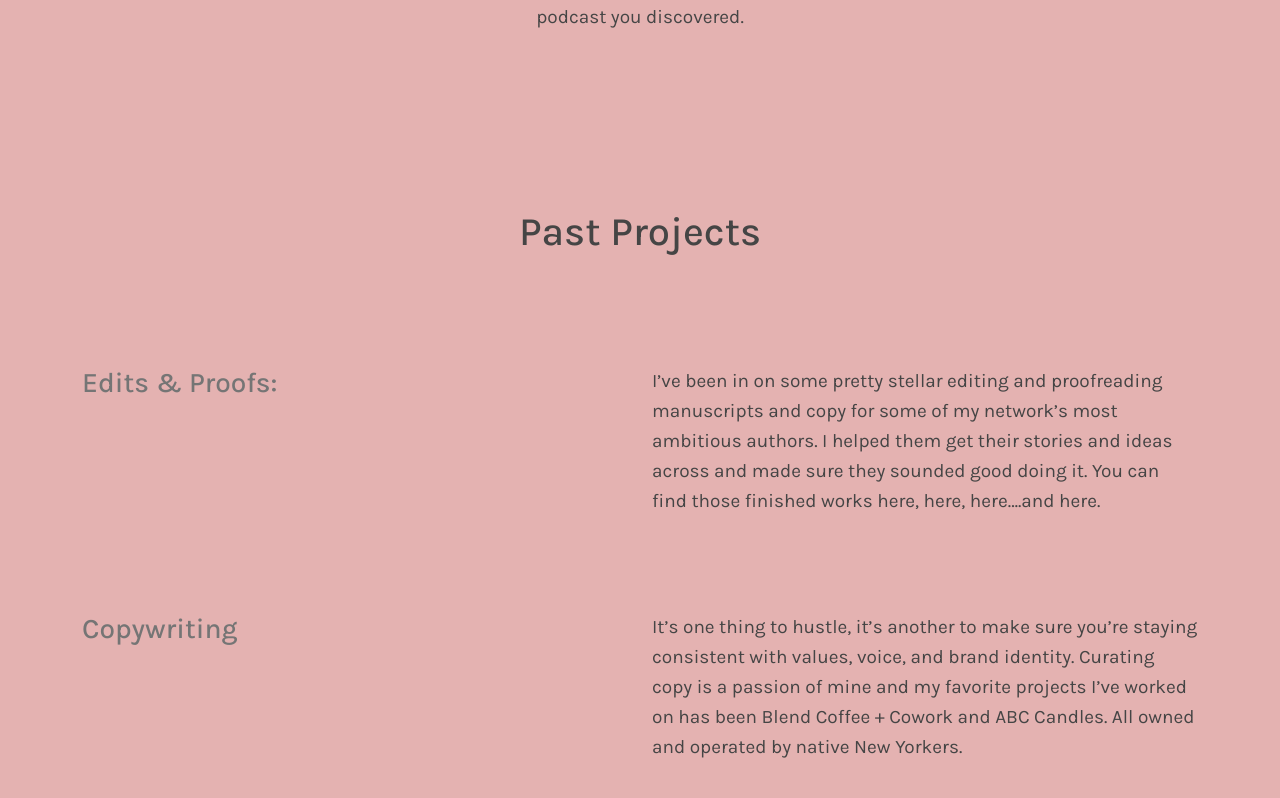
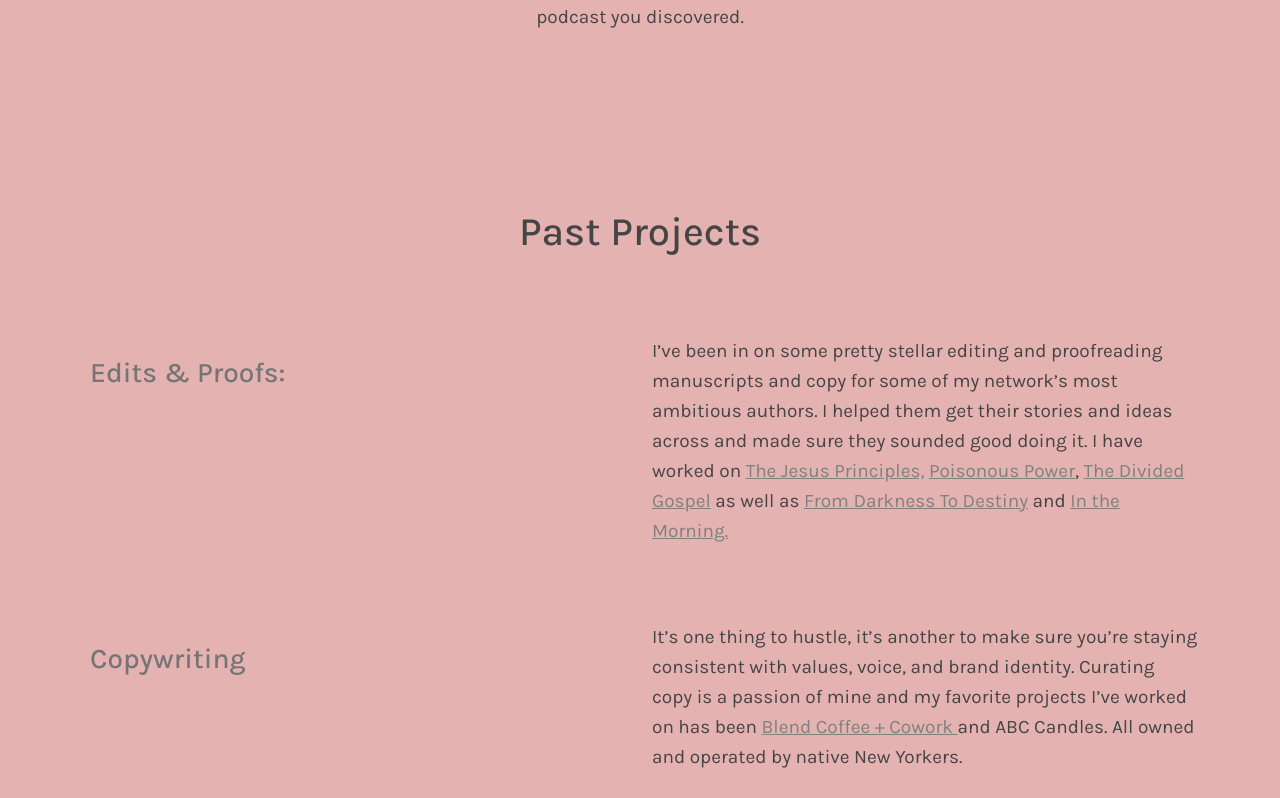
Before and after one commit to Kaitlyn-Lynette/Kathys-Portfolio, a React (Create React App) app: page /portfolio in a window 1280 px wide. Shown: the part 442-1240 px from the top of the page. Built offline with nearby package versions, Linux system fonts and the light colour scheme.

Commit message:
Added the links

```diff
--- a/src/App.css
+++ b/src/App.css
@@ -554,20 +554,36 @@ a.nav-link {
 }
 
 
+@media only screen and (max-width: 640px) {
+  p {
+    font-size: 14px !important;
+  }
+}
+
+
+/* Portfolio Header Styling*/
+
 @media only screen and (min-width: 951px) {
   #notetoreader {
     padding: 80px;
   }
 }
 
-
-/* Portfolio Mobile Styling*/
-
 @media only screen and (max-width: 640px) {
-  #notetoreader p{
-    font-size: 14px;
-  }
   #notetoreader {
     padding: 40px;
   }
 }
+
+.port-subtitle {
+  padding: 20px
+}
+
+.port-pagetitle {
+  padding: 80px;
+  text-align: center;
+}
+
+#bookedits a {
+  color: #808080
+}
--- a/src/pages/BookEdits.js
+++ b/src/pages/BookEdits.js
@@ -2,7 +2,6 @@ import React from "react";
 import Container from "react-bootstrap/Container";
 import Col from "react-bootstrap/Col";
 import Row from "react-bootstrap/Row";
-import Image from "react-bootstrap/Image";
 import "../App.css";
 
 const BookEdits = () => {
@@ -10,26 +9,53 @@ const BookEdits = () => {
     <div id="bookedits">
       <Container>
         <Row>
-          <Col style={{ paddingTop: "80px", paddingBottom: "30px", textAlign: "center"}} md={12}>
+          <Col className="port-pagetitle" md={12}>
             <h1>Past Projects</h1>
           </Col>
         </Row>
-        <Row style={{ paddingTop: "80px"}}>
-          <Col md={6} >
+        <Row>
+          <Col className="port-subtitle" md={6}>
             <h3>Edits & Proofs:</h3>
           </Col>
           <Col md={6}>
             <p>
-            I’ve been in on some pretty stellar editing and proofreading manuscripts and copy for some of my network’s most ambitious authors. I helped them get their stories and ideas across and made sure they sounded good doing it. You can find those finished works here, here, here….and here.
+              I’ve been in on some pretty stellar editing and proofreading
+              manuscripts and copy for some of my network’s most ambitious
+              authors. I helped them get their stories and ideas across and made
+              sure they sounded good doing it. I have worked on{" "}
+              <a href="https://josephmattera.org/the-jesus-principles/">
+                The Jesus Principles,
+              </a>{" "}
+              {" "}
+              <a href="https://josephmattera.org/poisonous-power/">
+                Poisonous Power
+              </a>
+              ,{" "}
+              {" "}
+              <a href="https://josephmattera.org/the-divided-gospel/">
+                The Divided Gospel
+              </a>{" "}
+              as well as{" "}
+              <a href="https://feliciakirksey.com/">From Darkness To Destiny</a>{" "}
+              and{" "}
+              <a href="https://www.amazon.com/morning-Jazzmine-Bustamante/dp/1737483815/ref=sr_1_2?keywords=jazzmine+bustamante&qid=1638636055&sr=8-2">
+                In the Morning.
+              </a>
             </p>
           </Col>
         </Row>
-        <Row style={{paddingTop: "80px", paddingBottom: "80px"}}>
-          <Col md={6}>
+        <Row style={{ paddingTop: "60px", paddingBottom: "80px" }}>
+          <Col className="port-subtitle" md={6}>
             <h3>Copywriting</h3>
           </Col>
           <Col md={6}>
-            <p>It’s one thing to hustle, it’s another to make sure you’re staying consistent with values, voice, and brand identity. Curating copy is a passion of mine and my favorite projects I’ve worked on has been Blend Coffee + Cowork and ABC Candles. All owned and operated by native New Yorkers.</p>
+            <p>
+              It’s one thing to hustle, it’s another to make sure you’re staying
+              consistent with values, voice, and brand identity. Curating copy
+              is a passion of mine and my favorite projects I’ve worked on has
+              been <a href="https://www.blendbayridge.com/">Blend Coffee + Cowork </a>and ABC Candles. All owned and operated
+              by native New Yorkers.
+            </p>
           </Col>
         </Row>
       </Container>
```
